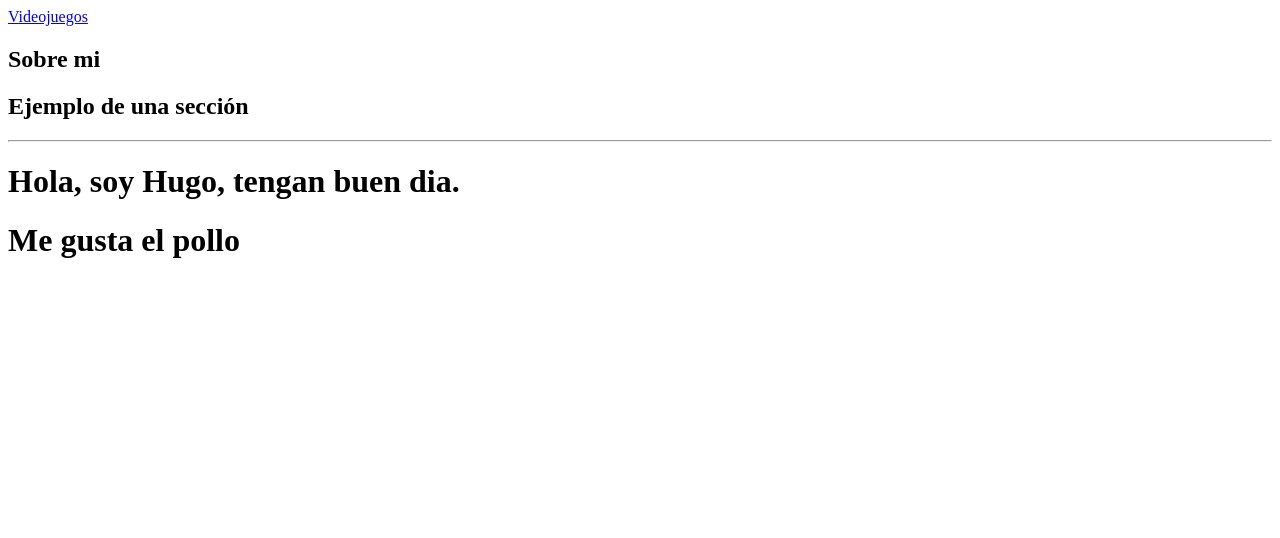
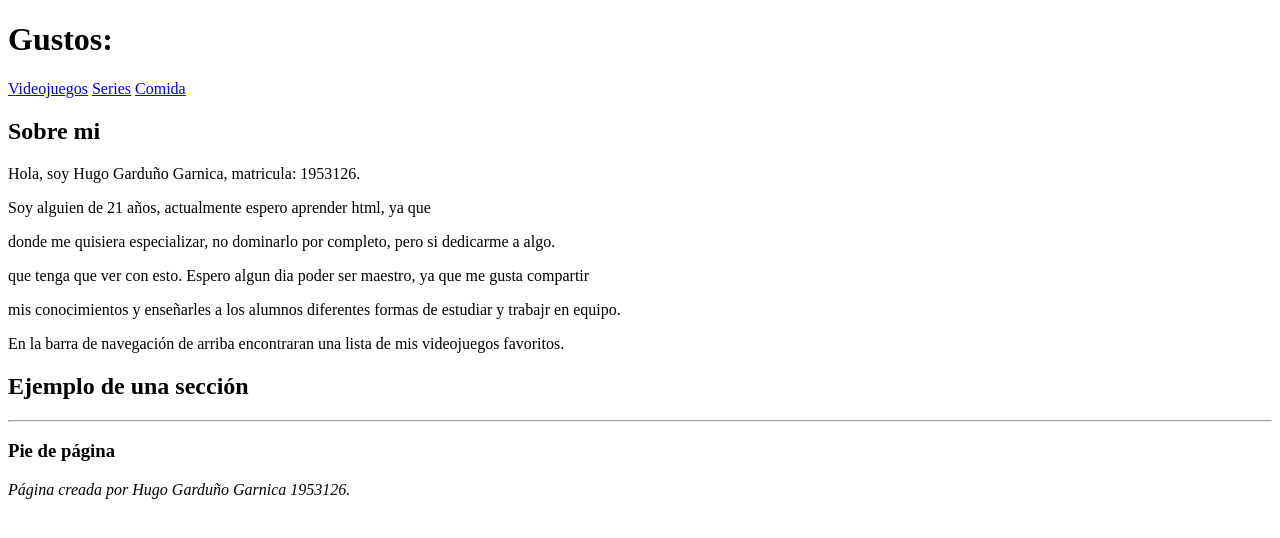
Before and after one commit to HugoGardunoGarnica/primer-repositorio, a plain HTML site: page index.html in a window 1280 px wide. Drawn offline with Linux system fonts and the light colour scheme.

```diff
--- a/index.html
+++ b/index.html
@@ -3,14 +3,16 @@
 <head>
     <meta charset="UTF-8">
     <meta name="viewport" content="width=device-width, initial-scale=1.0">
-    <title>titulo</title>
+    <title>Sitio de Hugo</title>
 </head>
 <body>
     <header>
+        <h1>Gustos: </h1>
         <nav>
             <a href="pagina2.html">Videojuegos</a>
+            <a href="series.html">Series</a>
+            <a href="comida.html">Comida</a>
         </nav>
-
     </header>
     <main>
         <article>
@@ -18,16 +20,20 @@
                 <h2>Sobre mi</h2>
             </header>
             <!--Contenido aqui-->
+            <p>Hola, soy Hugo Garduño Garnica, matricula: 1953126.</p>
+            <p>Soy alguien de 21 años, actualmente espero aprender html, ya que</p>
+            <p>donde me quisiera especializar, no dominarlo por completo, pero si dedicarme a algo.</p>
+            <p>que tenga que ver con esto. Espero algun dia poder ser maestro, ya que me gusta compartir</p>
+            <p>mis conocimientos y enseñarles a los alumnos diferentes formas de estudiar y trabajr en equipo.</p>
+            <p>En la barra de navegación de arriba encontraran una lista de mis videojuegos favoritos.</p>
             <section>
                 <h2> Ejemplo de una sección</h2>
             </section>
             <footer>
                 <hr>
-
+                <h3>Pie de página</h3>
             </footer>
         </article>
-    <h1>Hola, soy Hugo, tengan buen dia.</h1>
-    <h1>Me gusta el pollo</h1>
     </main>
     <aside>
 
@@ -35,7 +41,7 @@
     <footer>
 
         <address>
-
+            <p>Página creada por Hugo Garduño Garnica 1953126.</p>
         </address>
 
     </footer>
```
Also changed, not shown: videojuegos.html (added, +21 -0 lines).
